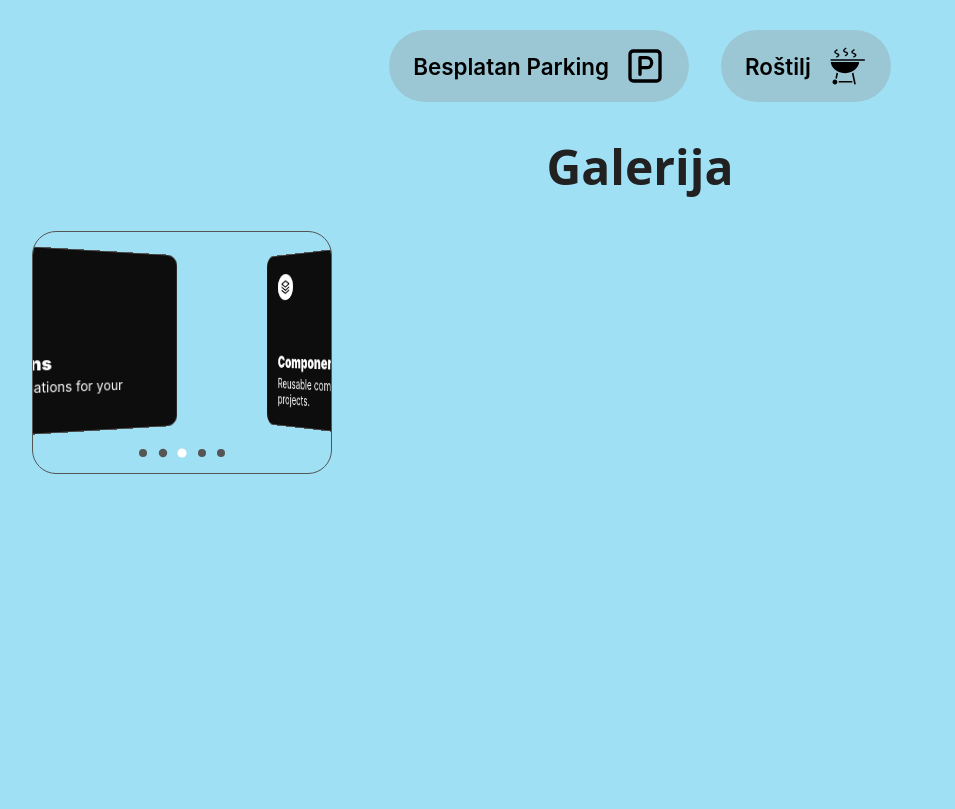
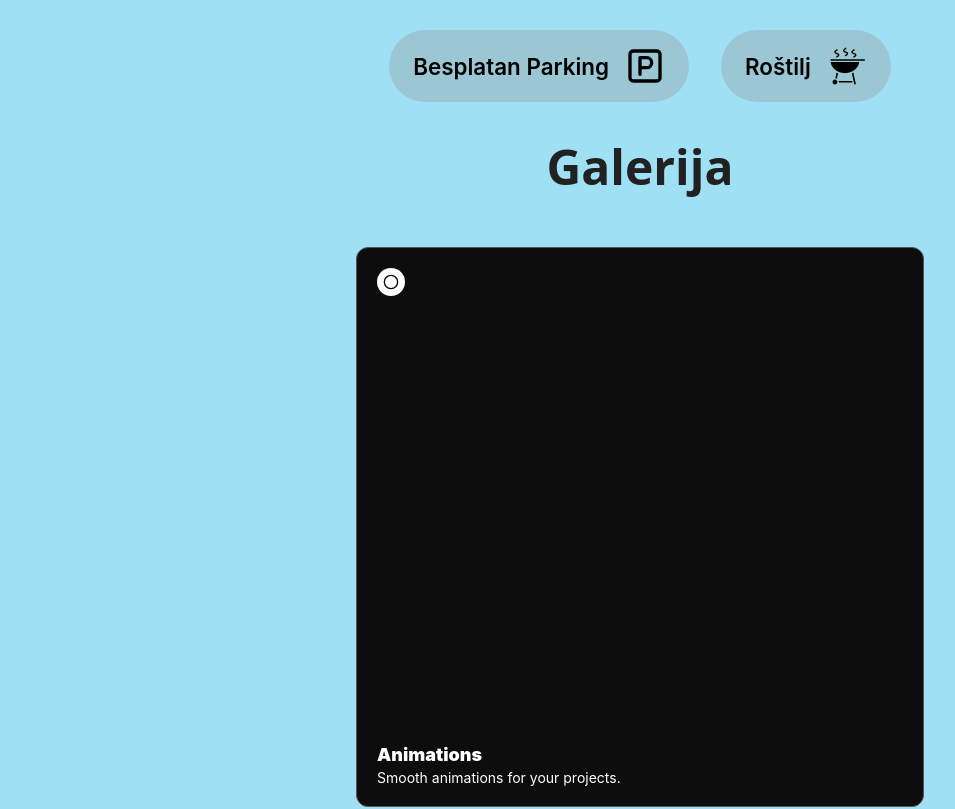
Before and after one commit to countOfMonteCristo13/sea-paradise, a React (Vite) app: page / in a window 1280 px wide. Shown: the part 2240-3049 px from the top of the page, without its empty margins (0-955 px from the left). Built offline with nearby package versions, Linux system fonts and the light colour scheme; a web font is replaced by a local one.

Commit message:
changing carousel styles

```diff
--- a/src/components/Carousel/Carousel.css
+++ b/src/components/Carousel/Carousel.css
@@ -2,8 +2,6 @@
 .carousel-container {
     position: relative;
     overflow: hidden;
-    border: 1px solid #555;
-    border-radius: 24px;
     padding: 16px;
     /* This padding is taken into account for item width */
     --outer-r: 24px;
@@ -13,6 +11,7 @@
   /* Track */
   .carousel-track {
     display: flex;
+    height: 70dvh;
   }
 
   /* Carousel item */
@@ -34,11 +33,11 @@
     cursor: grabbing;
   }
 
-  .carousel-container.round {
+  /* .carousel-container.round {
     border: 1px solid #555;
-  }
+  } */
 
-  .carousel-item.round {
+  /* .carousel-item.round {
     background-color: #0D0D0D;
     position: relative;
     bottom: .1em;
@@ -46,9 +45,9 @@
     justify-content: center;
     align-items: center;
     text-align: center;
-  }
+  } */
 
-  .carousel-item-header.round {
+  /* .carousel-item-header.round {
     padding: 0;
     margin: 0;
   }
@@ -59,7 +58,7 @@
     bottom: 3em;
     left: 50%;
     transform: translateX(-50%);
-  }
+  } */
 
   .carousel-indicator.active {
     background-color: #333333;
--- a/src/components/Gallery/Gallery.tsx
+++ b/src/components/Gallery/Gallery.tsx
@@ -1,5 +1,4 @@
 import useShowSectionAnimation from '../../hooks/useShowSectionAnimation/useShowSectionAnimation';
-import { galleryImages } from '../../utils/gallery'
 import Carousel from '../Carousel/Carousel';
 import Heading from '../Heading/Heading'
 import './gallery.css'
@@ -12,23 +11,16 @@ const Gallery = () => {
   return (
     <section id='gallery'>
       <Heading title="Galerija"/>
-      <div id='gallery-section' className={`gallery-section ${isVisble ? 'visible' : ''}`}>
-        {/* {
-          galleryImages.map(img => (
-              <img src={img} alt='img' key={img}/>
-          ))
-        } */}
-        <div style={{ height: '600px', position: 'relative' }}>
+        <div style={{ height: '100%', position: 'relative' }} id='gallery-section' className={`gallery-section ${isVisble ? 'visible' : ''}`}>
             <Carousel
-              baseWidth={300}
+              baseWidth={600}
               autoplay={true}
-              autoplayDelay={3000}
+              autoplayDelay={5000}
               pauseOnHover={true}
               loop={true}
               round={false}
             />
         </div>
-      </div>
     </section>
   )
 }
--- a/src/components/Gallery/gallery.css
+++ b/src/components/Gallery/gallery.css
@@ -1,9 +1,8 @@
 .gallery-section{
     opacity: 0;
-    display: grid;
-    grid-template-columns: repeat(auto-fit,minmax(300px,1fr));
-    grid-auto-flow: row;
-    gap: 2rem;
+    display: flex;
+    justify-content: center;
+    align-items: center;
     padding-inline: 2rem;
     transform: translateY(50px);
     transition: opacity 1s ease-in-out,transform 1s ease-in-out;
```
